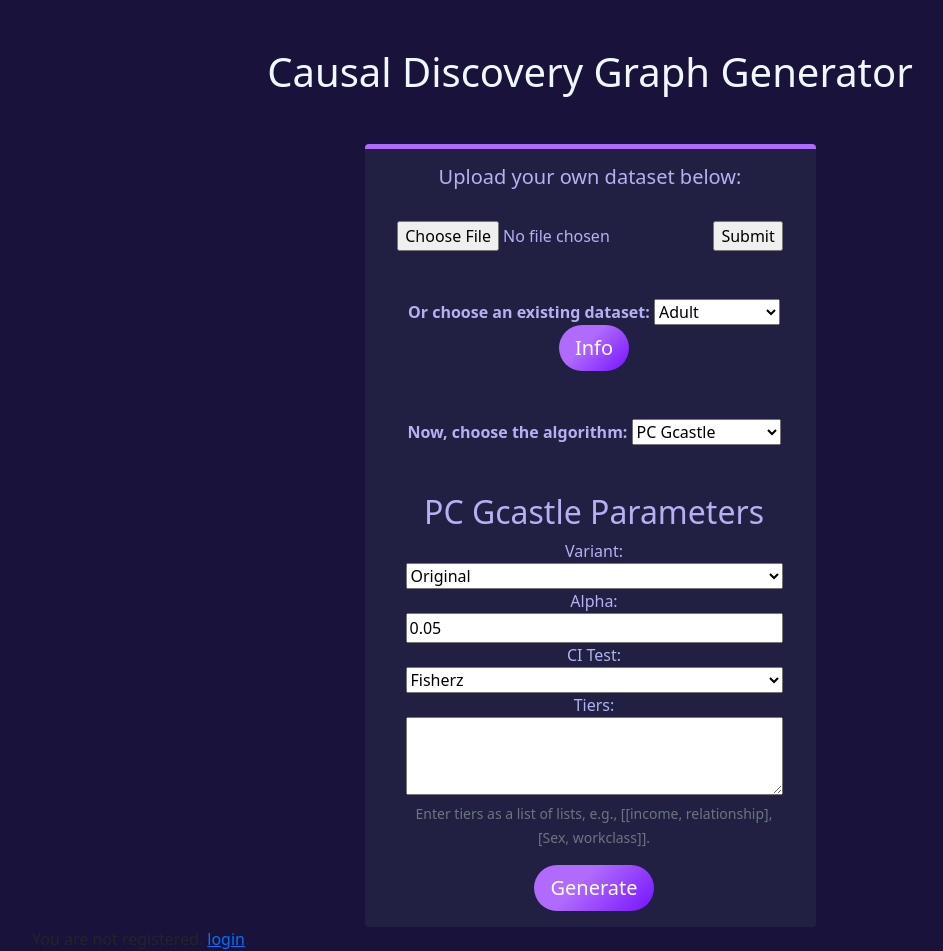
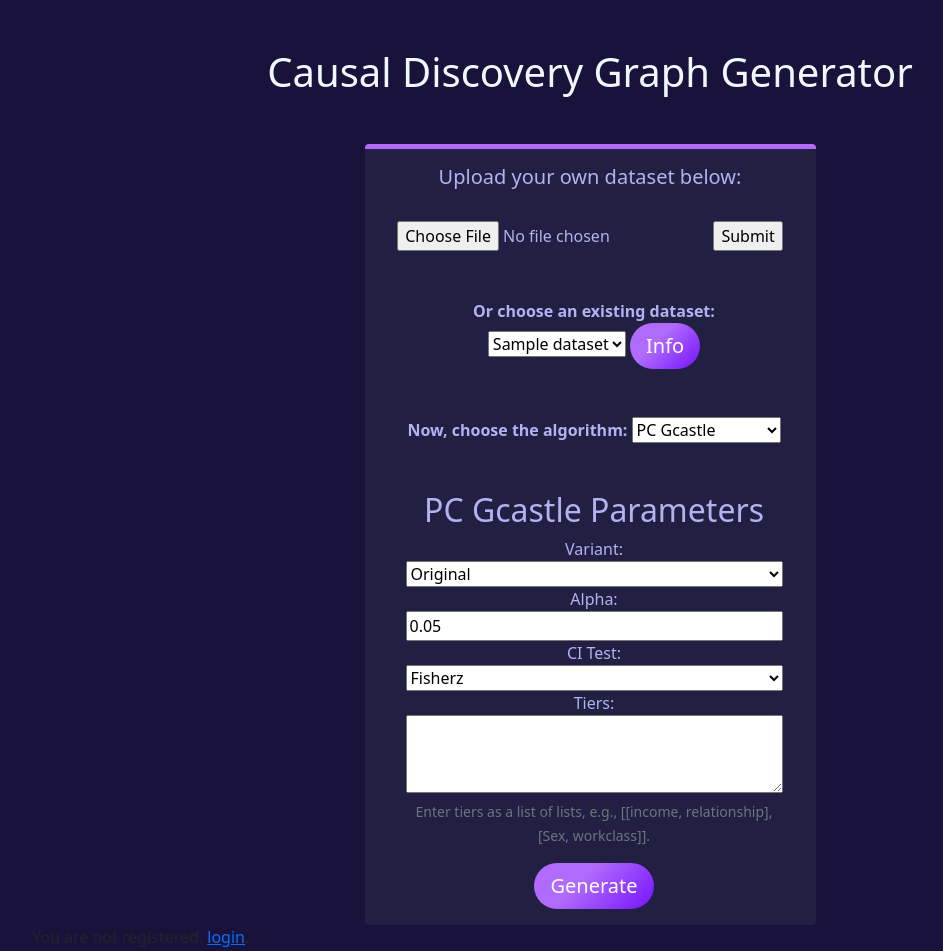
Before and after one commit to yassine-turki/CausalSoftware, a Flask app: template templates/index.html in a window 1280 px wide. Shown: the whole page, without its empty margins (50-993 px from the left). Run offline with Flask 2, Linux system fonts and the light colour scheme; the template is opened without the code that fills it: most values are stand-ins (such as "Sample title", 1, 10 or a date in 2020).

Commit message:
dynamic dropdown menu for datasets

```diff
--- a/templates/index.html
+++ b/templates/index.html
@@ -38,16 +38,9 @@
                     <div class="form-group">
                         <label for="datasets" style="font-weight: bold;">Or choose an existing dataset:</label>
                         <select name="datasets" id="datasets">
-                            <option value="adult">Adult</option>
-                            <option value="boston">Boston</option>
-                            <option value="census">Dutch Census</option>
-                            <option value="compas">Compas</option>
-                            <option value="cards">Credit Cards</option>
-                            <option value="crimes">Crime rates</option>
-                            <option value="fico">FICO</option>
-                            <option value="lalonde">La Londe</option>
-                            <option value="lawschool">Law School</option>
-                            <option value="police">Police Arrest</option>
+                            {% for dataset in datasets %}
+                            <option value="{{ dataset }}">{{ dataset }}</option>
+                            {% endfor %}
                         </select>
                         <input type="submit" formaction="/run_data" class="btn btn-block btn-primary btn-lg" value="Info" />
                         <br><br>
```
